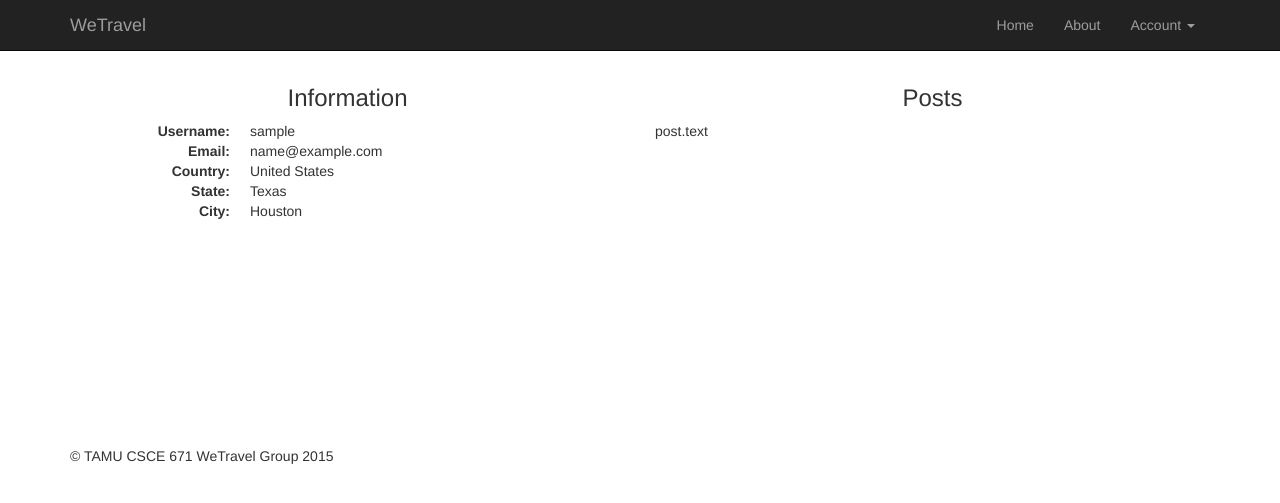
After one commit to ShiyangChen/WeTravel-Website-Django, a Django app: page /wetravel/profile/ in a window 1280 px wide. The commit adds this page. Shown: the top 503 px of the page. Run offline with Django 3.2, Linux system fonts and the light colour scheme; a user stored in the database is signed in; data comes from the database, SQL or seed files in the repository; tables that the repository leaves empty hold one stand-in row (values such as "Sample post"); some libraries are stand-ins or nearby versions.

Commit message:
Add user profile

```diff
--- a/static/css/wetravel.css
+++ b/static/css/wetravel.css
@@ -1,5 +1,5 @@
 body {
-  padding-top: 60px;
+  padding-top: 65px;
 }
 
 .center {
--- a/wetravel/templates/wetravel/base.html
+++ b/wetravel/templates/wetravel/base.html
@@ -54,7 +54,7 @@
                 <b class="caret"></b>
               </a>
               <ul class="dropdown-menu">
-                <li><a href="#">Profile</a></li>
+                <li><a href="/wetravel/profile">Profile</a></li>
                 <li><a href="/wetravel/friends">Friends</a></li>
                 <li><a href="/wetravel/requests">Requests</a></li>
                 <li><a href="#">Settings</a></li>
--- /dev/null
+++ b/wetravel/templates/wetravel/profile.html
@@ -0,0 +1,32 @@
+{% extends 'wetravel/base.html' %}
+{% load wetravel_extras %}
+{% block title %}Profile{% endblock %}
+{% block content %}
+<div class="row">
+  <div class="col-md-6">
+    <h3 class="center">Information</h3>
+    <dl class="dl-horizontal">
+      <dt>Username:</dt>
+      <dd>{{ user.username }}</dd>
+      <dt>Email:</dt>
+      <dd>{{ user.email }}</dd>
+      <dt>Country:</dt>
+      <dd>{{ user.userprofile.region.country }}</dd>
+      <dt>State:</dt>
+      <dd>{{ user.userprofile.region.state }}</dd>
+      <dt>City:</dt>
+      <dd>{{ user.userprofile.region.city }}</dd>
+    </dl>
+  </div>
+  <div class="col-md-6">
+    <h3 class="center">Posts</h3>
+    {% if not posts %}
+    <p>Currently no post.</p>
+    {% else %}
+      {% for post in posts %}
+      <p>post.text</p>
+      {% endfor %}
+    {% endif %}
+  </div>
+</div>
+{% endblock %}
--- a/wetravel/urls.py
+++ b/wetravel/urls.py
@@ -12,7 +12,8 @@ urlpatterns = patterns('',
     url(r'^friends/', views.friends, name='friends'),
     url(r'^send_friend_request/', views.send_friend_request, name='send_friend_request'),
     url(r'^requests/', views.requests, name='requests'),
-    url(r'^addplace/', views.add_place, name='addplace')
+    url(r'^addplace/', views.add_place, name='addplace'),
+    url(r'^profile/', views.show_profile, name='profile')
 )
 
 urlpatterns += staticfiles_urlpatterns()
--- a/wetravel/views.py
+++ b/wetravel/views.py
@@ -89,3 +89,7 @@ def requests(request):
 
 def add_place(request):
     return render(request, 'wetravel/addplace.html', {})
+
+def show_profile(request):
+    posts = Post.objects.filter(publisher=request.user.userprofile)
+    return render(request, 'wetravel/profile.html', {'posts': posts})
```
